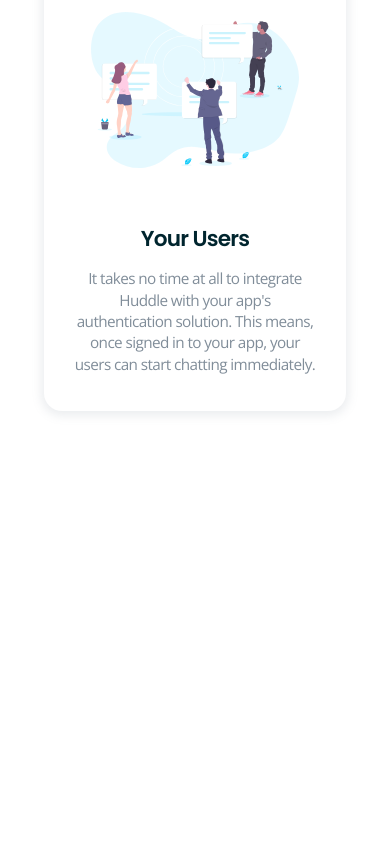
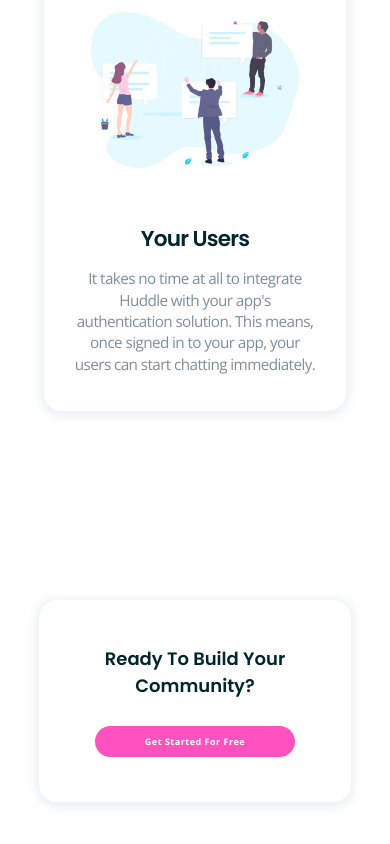
Before and after one commit to Yemisrach15/FEM, a JavaScript app in the folder huddle-landing-page-with-alternating-feature-blocks/: page / in a window 390 px wide. Shown: the part 1804-2648 px from the top of the page. Before the commit the page ends 2314 px from the top, so only its background shows below. Built offline with nearby package versions, Linux system fonts and the light colour scheme; the HTML template or start-up script is replaced by a standard one.

Commit message:
Complete responsive cta

```diff
--- a/huddle-landing-page-with-alternating-feature-blocks/src/components/Main.js
+++ b/huddle-landing-page-with-alternating-feature-blocks/src/components/Main.js
@@ -1,5 +1,7 @@
 import Card from "./Card";
 import Container from "./styles/Container.styled";
+import TextTile, { Heading } from "./styles/TextTile.styled";
+import Button from './styles/Button.styled';
 
 export function Main() {
     return (
@@ -21,6 +23,37 @@
                     heading="Your Users"
                     body="It takes no time at all to integrate Huddle with your app's authentication solution. This means, once signed in to your app, your users can start chatting immediately."/>
             </Container>
+            <Container
+                py={{xs: 10, md: 18, lg: 18, hybrid: 18}}
+                width={['medium', 'extraSmall', 'small']}>
+                <TextTile
+                    boxShadow={1}
+                    borderRadius={1}
+                    px={[2]}
+                    py={[5, null, 7]}
+                    m={'0 auto'}
+                    maxWidth={[null, '425px','800px']}
+                    textAlign={'center'}>
+                    <Heading
+                        as={'h2'}
+                        fontSize={[2, null, 5]}
+                        letterSpacing={[null, null, "compact.3"]}
+                        mb={[3, null, 2]}>
+                        Ready To Build Your Community?
+                    </Heading>
+                    <Button
+                        px={[11, null, null]}
+                        py={[3, 2, 3]}
+                        m={'0 auto'}
+                        fontSize={[0, null, 2]}
+                        fontWeight={6}
+                        letterSpacing={["stretched.2", null, "stretched.3"]}
+                        display={'block'}
+                        href="#">
+                        Get Started For Free
+                    </Button>
+                </TextTile>
+            </Container>
         </main>
     );
 }
--- a/huddle-landing-page-with-alternating-feature-blocks/src/components/styles/TextTile.styled.js
+++ b/huddle-landing-page-with-alternating-feature-blocks/src/components/styles/TextTile.styled.js
@@ -1,5 +1,5 @@
 import styled from 'styled-components';
-import { color, layout, space, typography, compose } from 'styled-system';
+import { color, layout, space, typography, shadow, border, compose } from 'styled-system';
 
 export const Heading = styled.h1`
     text-transform: capitalize;
@@ -13,7 +13,7 @@
     ${compose(color, layout, space, typography)}
 `
 const TextTile = styled.div`
-    ${compose(color, layout, space, typography)}
+    ${compose(color, layout, space, typography, shadow, border)}
 `
 
 export default TextTile;
--- a/huddle-landing-page-with-alternating-feature-blocks/src/components/styles/Theme.js
+++ b/huddle-landing-page-with-alternating-feature-blocks/src/components/styles/Theme.js
@@ -17,6 +17,7 @@
             "-2px",
             "-0.8px",
             "-0.6px",
+            "-0.4px",
         ],
         stretched: [
             "0.1px",
```
